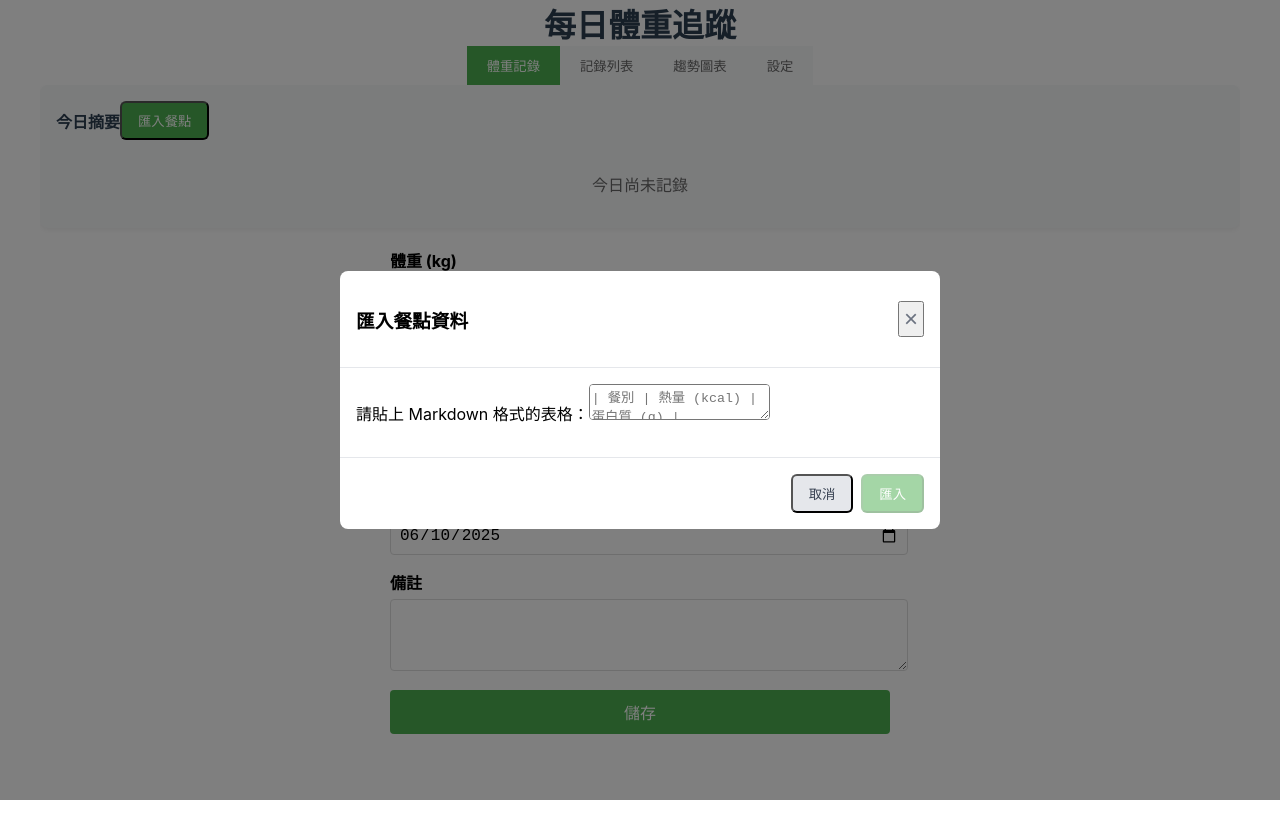
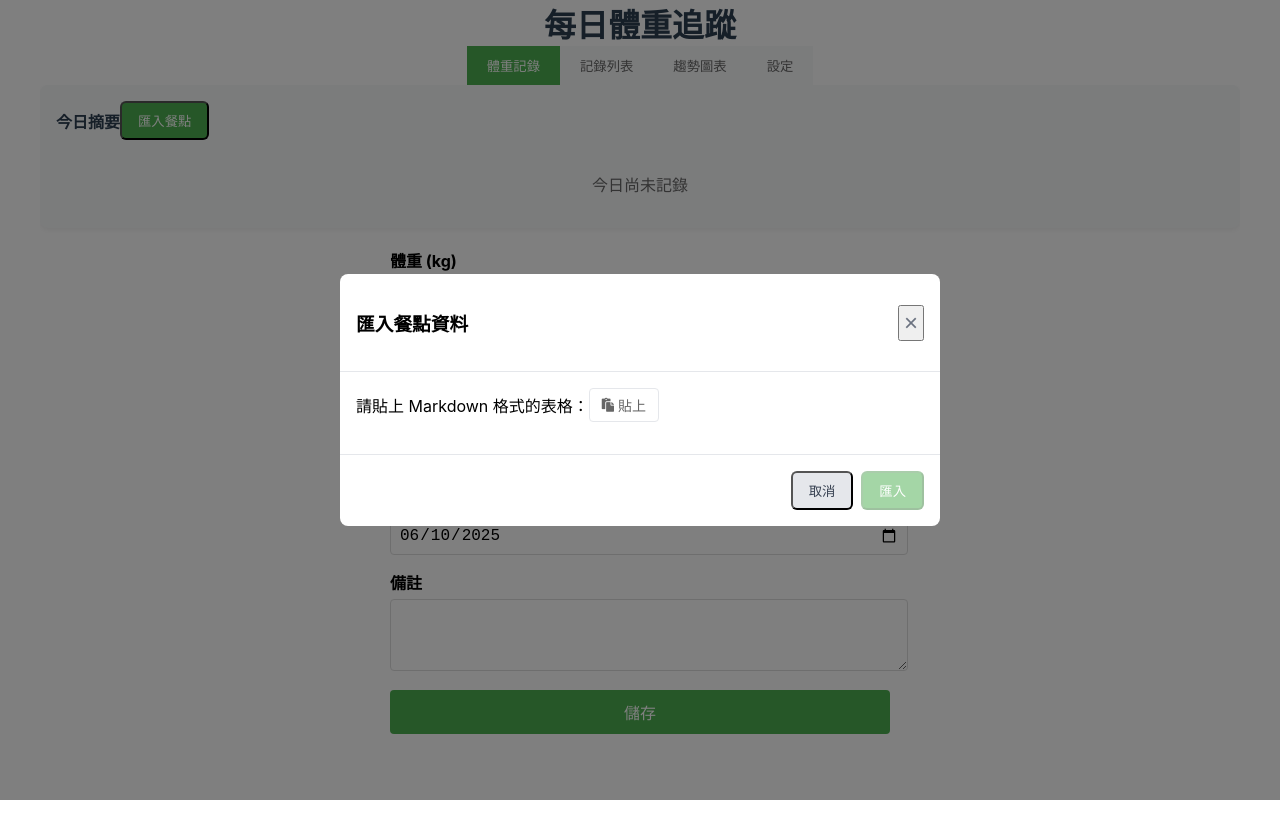
Before and after one commit to snail356/daily-weight-tracker, a Vue app: page / in a window 1280 px wide. Both pictures are taken after a click on the button "匯入餐點". Built offline with nearby package versions, Linux system fonts and the light colour scheme.

Commit message:
feat: 匯入功能改為讀取剪貼簿MD資料

```diff
--- a/src/components/ImportMealDialog.vue
+++ b/src/components/ImportMealDialog.vue
@@ -8,14 +8,14 @@
 
       <div class="dialog-body">
         <div class="mb-4">
-          <label class="block text-sm font-medium mb-2"
+          <div class="flex justify-between items-center mb-2">
+            <label class="block text-sm font-medium"
               >請貼上 Markdown 格式的表格：</label
             >
-          <textarea
-            v-model="tableText"
-            class="w-full h-48 p-2 border rounded"
-            placeholder="| 餐別 | 熱量 (kcal) | 蛋白質 (g) |&#10;| --- | --- | --- |&#10;| 早餐 | 300 | 10 |"
-          ></textarea>
+            <button type="button" class="paste-btn" @click="handlePaste">
+              <i class="fas fa-paste"></i> 貼上
+            </button>
+          </div>
         </div>
 
         <div v-if="parsedData" class="preview-section">
@@ -50,7 +50,7 @@
 </template>
 
 <script setup lang="ts">
-import { ref, computed, watch } from "vue";
+import { ref, computed } from "vue";
 import { marked } from "marked";
 
 const props = defineProps<{
@@ -83,13 +83,66 @@ const parsedData = computed(() => {
       .map((line) => line.replace(/^\| | \|$/g, "").split(" | "));
 
     // 解析表頭
-    const headers = lines[0];
+    const headers = lines[0].map((h) => h.toLowerCase());
     const data = [];
+    let totals = { calories: 0, protein: 0 };
+    let hasTotals = false;
 
+    // 檢查是否有總計/小計行
+    const totalRow = lines.find((row, index) => {
+      if (index === 0) return false; // 跳過表頭
+      const firstCell = row[0].toLowerCase();
+      return (
+        firstCell.includes("總計") ||
+        firstCell.includes("小計") ||
+        firstCell.includes("total") ||
+        firstCell.includes("subtotal")
+      );
+    });
+
+    // 如果有總計/小計行，直接使用該行的數據
+    if (totalRow) {
+      const caloriesIndex = headers.findIndex(
+        (h) => h.includes("熱量") || h.includes("calories")
+      );
+      const proteinIndex = headers.findIndex(
+        (h) => h.includes("蛋白質") || h.includes("protein")
+      );
+
+      if (caloriesIndex !== -1) {
+        const calories = parseInt(
+          totalRow[caloriesIndex].replace(/[^0-9]/g, "")
+        );
+        if (!isNaN(calories)) {
+          totals.calories = calories;
+          hasTotals = true;
+        }
+      }
+
+      if (proteinIndex !== -1) {
+        const protein = parseFloat(
+          totalRow[proteinIndex].replace(/[^0-9.-]/g, "")
+        );
+        if (!isNaN(protein)) {
+          totals.protein = protein;
+          hasTotals = true;
+        }
+      }
+    }
+
+    // 如果沒有找到總計/小計行，則計算所有行的總和
+    if (!hasTotals) {
       // 解析數據行
       for (let i = 1; i < lines.length; i++) {
         const row = lines[i];
-      if (row[0].toLowerCase().includes("總計")) continue;
+        const firstCell = row[0].toLowerCase();
+        if (
+          firstCell.includes("總計") ||
+          firstCell.includes("小計") ||
+          firstCell.includes("total") ||
+          firstCell.includes("subtotal")
+        )
+          continue;
 
         const meal = {
           name: row[0].trim(),
@@ -100,13 +153,14 @@ const parsedData = computed(() => {
       }
 
       // 計算總和
-    const totals = data.reduce(
+      totals = data.reduce(
         (acc, meal) => ({
-        calories: acc.calories + meal.calories,
-        protein: acc.protein + meal.protein,
+          calories: acc.calories + (meal.calories || 0),
+          protein: acc.protein + (meal.protein || 0),
         }),
         { calories: 0, protein: 0 }
       );
+    }
 
     return {
       meals: data,
@@ -117,6 +171,68 @@ const parsedData = computed(() => {
     return null;
   }
 });
+
+const handlePaste = async () => {
+  try {
+    const text = await navigator.clipboard.readText();
+    if (!text) {
+      window.showToast("剪貼簿為空", "error");
+      return;
+    }
+
+    // 檢查是否為 Markdown 表格格式
+    const lines = text.split("\n").filter((line) => line.trim());
+    if (lines.length < 3) {
+      window.showToast(
+        "剪貼簿內容不是有效的 Markdown 表格格式（至少需要表頭、分隔行和一行數據）",
+        "error"
+      );
+      return;
+    }
+
+    const isMarkdownTable = lines.every(
+      (line) => line.trim().startsWith("|") && line.trim().endsWith("|")
+    );
+    if (!isMarkdownTable) {
+      window.showToast(
+        "剪貼簿內容不是有效的 Markdown 表格格式（每行必須以 | 開始和結束）",
+        "error"
+      );
+      return;
+    }
+
+    // 檢查表頭是否包含必要的列
+    const headers = lines[0]
+      .replace(/^\| | \|$/g, "")
+      .split(" | ")
+      .map((h) => h.toLowerCase());
+    const hasCalories = headers.some(
+      (h) => h.includes("熱量") || h.includes("calories")
+    );
+    const hasProtein = headers.some(
+      (h) => h.includes("蛋白質") || h.includes("protein")
+    );
+
+    if (!hasCalories && !hasProtein) {
+      window.showToast("表格中未找到熱量或蛋白質數據列", "error");
+      return;
+    }
+
+    // 更新文本並解析
+    tableText.value = text;
+
+    // 如果解析失敗，顯示錯誤
+    if (!parsedData.value) {
+      window.showToast("解析表格數據失敗，請檢查格式是否正確", "error");
+      return;
+    }
+
+    window.showToast("成功讀取表格數據", "success");
+  } catch (error) {
+    console.error("Error reading clipboard:", error);
+    window.showToast("讀取剪貼簿失敗", "error");
+  }
+};
 
 const close = () => {
   emit("update:modelValue", false);
@@ -270,4 +386,24 @@ const handleImport = () => {
   font-family: ui-monospace, SFMono-Regular, Menlo, Monaco, Consolas,
     "Liberation Mono", "Courier New", monospace;
 }
+
+.paste-btn {
+  display: flex;
+  align-items: center;
+  gap: 4px;
+  background: none;
+  border: 1px solid #e5e7eb;
+  color: #666;
+  cursor: pointer;
+  padding: 6px 12px;
+  border-radius: 4px;
+  font-size: 14px;
+  transition: all 0.3s ease;
+}
+
+.paste-btn:hover {
+  background-color: #f0f0f0;
+  color: var(--primary-color);
+  border-color: var(--primary-color);
+}
 </style>
```
Lines whose indentation alone changed are shown as unchanged.
